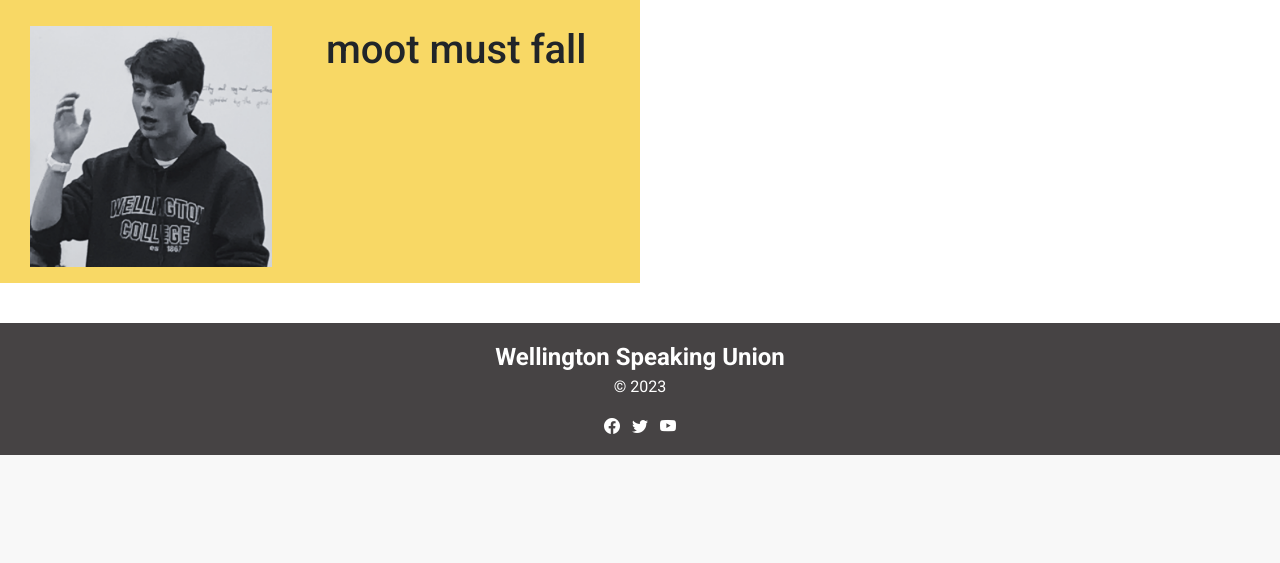
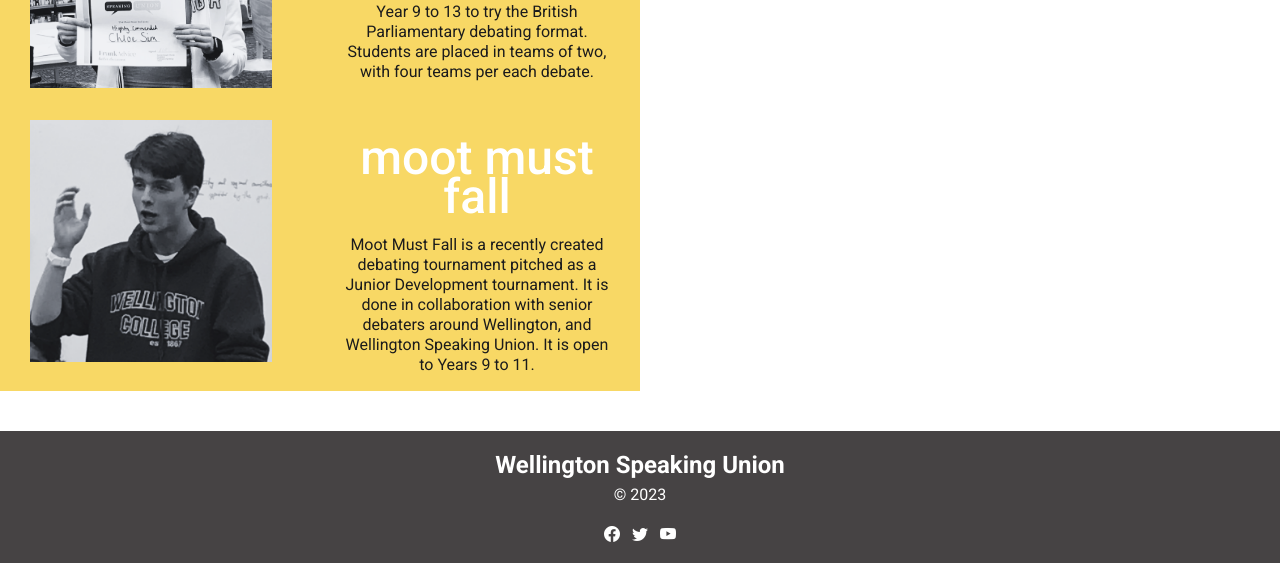
Before and after one commit to chloejxsim/wsu-site, a Flask app: page /competitions in a window 1280 px wide. Shown: the part 1743-2306 px from the top of the page. Before the commit the page ends 2198 px from the top, so only its background shows below. Run offline with Flask 2, Linux system fonts and the light colour scheme.

Commit message:
added competition text and changed subheadings

```diff
--- a/static/styles.css
+++ b/static/styles.css
@@ -161,13 +161,62 @@ p {
     background-color:rgba(248,216,101,0.8);
 }
 
-.competition-title{
+.competition-title-1 {
     font-size: 4em;
     text-align: center;
     font-weight:500;
     margin:auto;
+    color: var(--brand-black);
+    padding: 0.5em;
+}
+
+.competition-title-2 {
+    font-size: 4em;
+    text-align: center;
+    font-weight:500;
+    margin:auto;
+    color: var(--brand-yellow);
+    padding: 0.5em;
+}
+
+.competition-subheading-1 {
+    font-size: 3em;
+    text-align: center;
+    font-weight:500;
+    margin:auto;
+    line-height:80%;
     color: var(--brand-white);
-    padding: 0.5em;
+    padding-bottom: 0.4em;
+    padding-top: 0.4em;
+}
+
+.competition-subheading-2 {
+    font-size: 3em;
+    text-align: center;
+    font-weight:500;
+    margin:auto;
+    line-height:80%;
+    color: var(--brand-black);
+    padding-bottom: 0.4em;
+    padding-top: 0.4em;
+}
+
+.competition-text-1 {
+    text-align:center;
+    color: var(--brand-black);
+    margin:auto;
+    text-overflow:auto;
+    line-height:20px;
+    max-width:90%;
+}
+
+.competition-text-2 {
+    text-align:center;
+    color: var(--brand-white);
+    margin:auto;
+    text-overflow:auto;
+    line-height:20px;
+    max-width:90%;
 }
 
 /* --- Media --- */
--- a/templates/competitions.html
+++ b/templates/competitions.html
@@ -15,23 +15,17 @@ Competitions
 
   <div class="col-md-6 competition-bg-1">
 
-    <h1 class="competition-title">debating</h1>
-
-      <div class="row">
-          <div class="col-md-6">
-              <img class="part-img" src="static/images/">
-          </div>
-          <div class="col-md-6">
-              <h1>regionals</h1>
-          </div>
-      </div>
+    <h1 class="competition-title-1">debating</h1>
 
       <div class="row">
           <div class="col-md-6">
               <img class="part-img" src="static/images/divyacertificate - Edited.png">
           </div>
           <div class="col-md-6">
-              <h1>impromptu cup</h1>
+              <h1 class="competition-subheading-1">regionals</h1>
+              <p class="competition-text-1">Regionals is an annual debating tournament for Years 9 to 13.
+                  Students of any ability are able to participate in Wellington's largest debating
+                  competition on the calendar.</p>
           </div>
       </div>
 
@@ -40,7 +34,21 @@ Competitions
               <img class="part-img" src="static/images/GloriaSpeaking - Edited.png">
           </div>
           <div class="col-md-6">
-              <h1>british parliamentary</h1>
+              <h1 class="competition-subheading-1">impromptu cup</h1>
+              <p class="competition-text-1">Impromptu cup is an annual competition for Years 9 to 13.
+                  Students are only given 10 minutes to prepare their team's case, and they are in teams of two. </p>
+          </div>
+      </div>
+
+      <div class="row">
+          <div class="col-md-6">
+              <img class="part-img" src="static/images/chloe certificate - Edited.png">
+          </div>
+          <div class="col-md-6">
+              <h1 class="competition-subheading-1">british parliamentary</h1>
+              <p class="competition-text-1">The Wellington British Parliamentary Tournament invites debaters from Year 9
+                  to 13 to try the British Parliamentary debating format. Students are placed in teams of two,
+                  with four teams per each debate.</p>
           </div>
       </div>
 
@@ -49,21 +57,27 @@ Competitions
               <img class="part-img" src="static/images/henspeakingmmf - Edited.png">
           </div>
           <div class="col-md-6">
-              <h1>moot must fall</h1>
+              <h1 class="competition-subheading-1">moot must fall</h1>
+              <p class="competition-text-1">Moot Must Fall is a recently created debating tournament pitched as a
+                  Junior Development tournament. It is done in collaboration with senior debaters around Wellington,
+                  and Wellington Speaking Union. It is open to Years 9 to 11.</p>
           </div>
       </div>
 
   </div>
 
   <div class="col-md-6 competition-bg-2">
-      <h1 class="competition-title">public speaking</h1>
+      <h1 class="competition-title-2">public speaking</h1>
 
       <div class="row">
           <div class="col-md-6">
-              <img class="part-img" src="static/images/ElkeSpeaking1.png">
+              <img class="part-img" src="static/images/ElkeSpeaking1 - Edited.png">
           </div>
           <div class="col-md-6">
-              <h1>dunsheath shield</h1>
+              <h1 class="competition-subheading-2">dunsheath shield</h1>
+              <p class="competition-text-2">The Dunsheath Shield is a public speaking competition open to
+                  Years 7 to 9. The best public speakers from each school are invited to participate,
+                  and give a speech of 5 to 6 minutes.</p>
           </div>
       </div>
 
@@ -72,7 +86,10 @@ Competitions
               <img class="part-img" src="static/images/BaySpeaking2 - Edited.png">
           </div>
           <div class="col-md-6">
-              <h1>stockley cup</h1>
+              <h1 class="competition-subheading-2">stockley cup</h1>
+              <p class="competition-text-2">The Stockley Cup is a public speaking competition open to Years 9 to 13.
+                  The best public speakers from each school are invited to participate, and give a speech of 7 to 8
+                  minutes.</p>
           </div>
       </div>
   </div>
```
